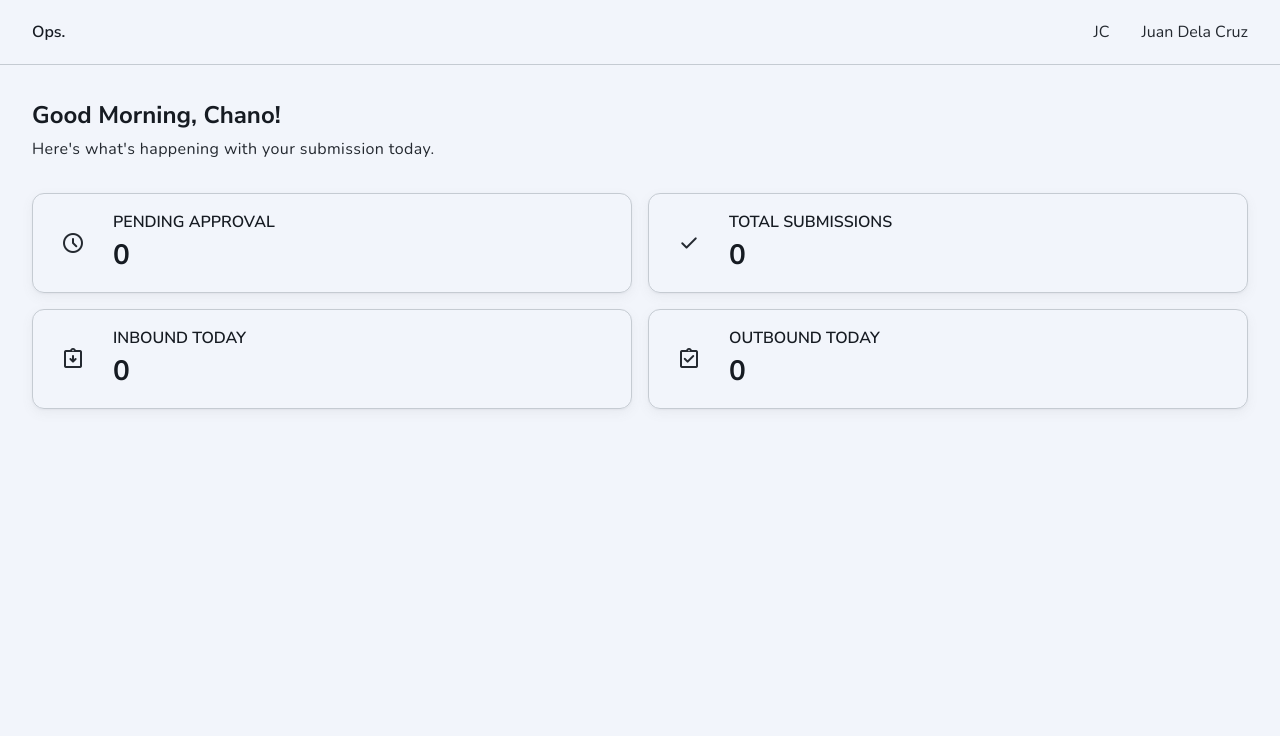
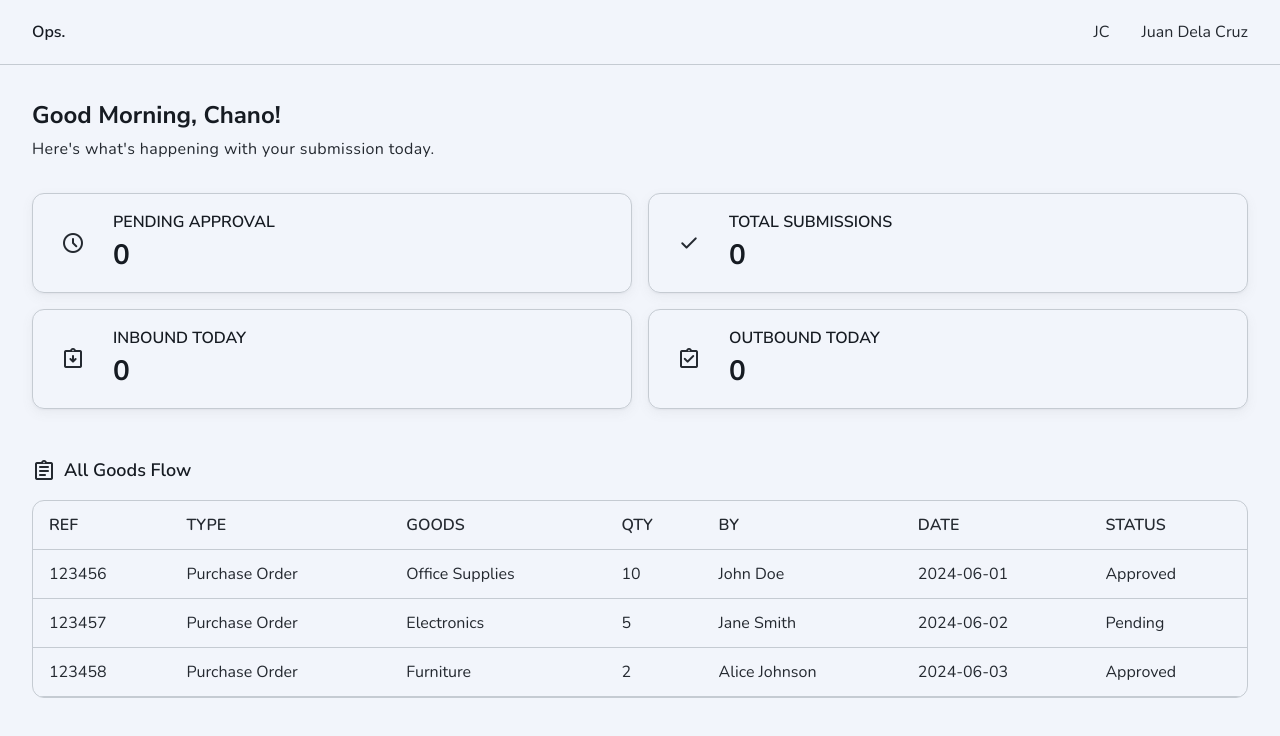
Before and after one commit to cynessa-dev/ops, a Next.js app: page /dashboard/contractor/manager in a window 1280 px wide. Shown: the top 736 px of the page. Built offline with nearby package versions, Linux system fonts and the light colour scheme.

Commit message:
✨ feat: implement new Table to manager page for all goods flow data

```diff
--- a/app/dashboard/contractor/manager/page.tsx
+++ b/app/dashboard/contractor/manager/page.tsx
@@ -1,5 +1,6 @@
 import Navigation from "@/components/ui/Navigation";
 import SummaryBoard from "@/components/dashboard/contractor/employee/SummaryBoard";
+import Table from "@/components/dashboard/contractor/employee/Table";
 
 export default function Manager() {
     return(
@@ -13,6 +14,16 @@ export default function Manager() {
                     { title: "Outbound Today", data: "0", icon: "assignment_turned_in" }
                 ]}
             />
+            <Table
+                title="All Goods Flow"
+                icon="assignment"
+                headers={["REF", "TYPE", "GOODS", "QTY", "BY", "DATE", "STATUS"]}
+                rows={[
+                    ["123456", "Purchase Order", "Office Supplies", "10", "John Doe", "2024-06-01", "Approved"],
+                    ["123457", "Purchase Order", "Electronics", "5", "Jane Smith", "2024-06-02", "Pending"],
+                    ["123458", "Purchase Order", "Furniture", "2", "Alice Johnson", "2024-06-03", "Approved"]
+                ]}
+            />
         </main>
     );
 }
```
